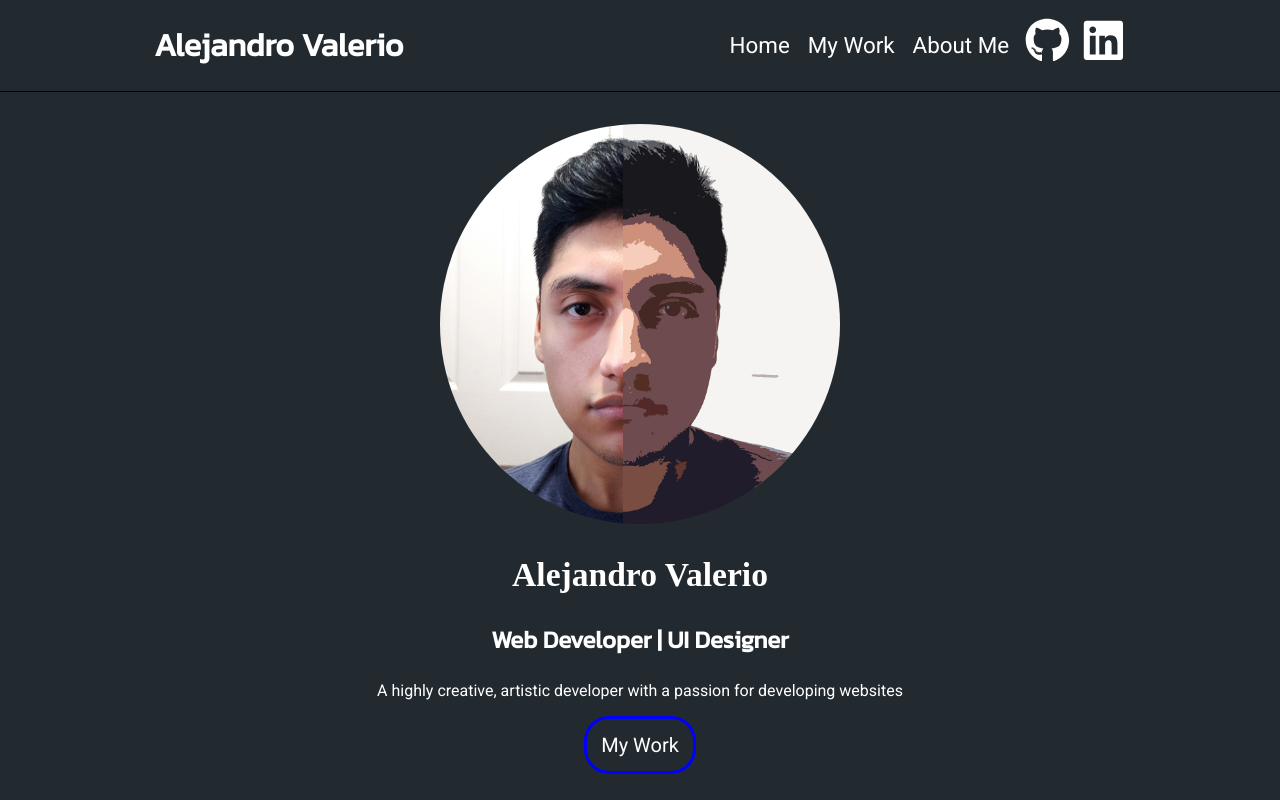
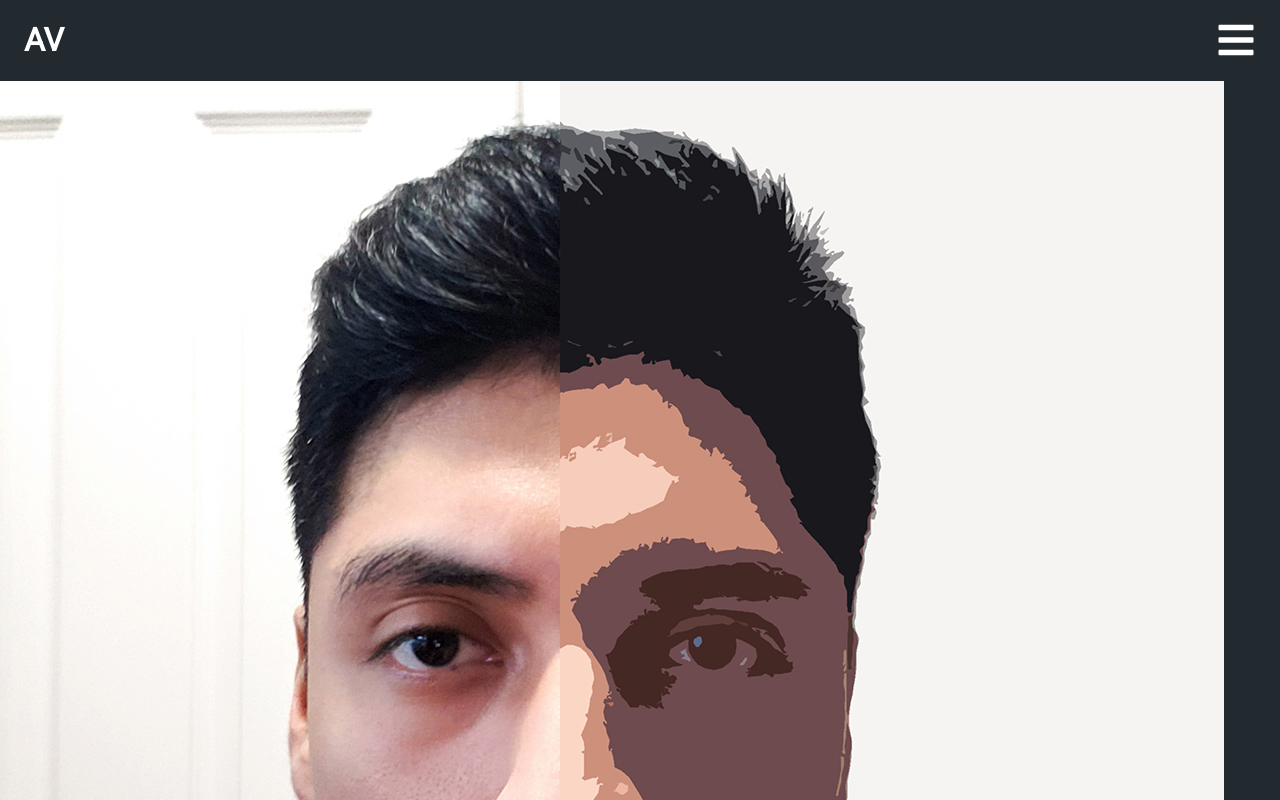
Before and after one commit to AlexV713/Portfolio-React-2, a React (Create React App) app in the folder portfolio-app/: page / in a window 1280 px wide. Shown: the top 800 px of the page. Built offline with nearby package versions, Linux system fonts and the light colour scheme.

Commit message:
Added New CSS Files & Mobile Header
I am replacing the old CSS file to a SCSS file for better styling. I added the mobile header and the navigation links and icons. The mobile nav works as a dropdown menu when clicked or tapped.

```diff
--- /dev/null
+++ b/portfolio-app/src/App-old.css
@@ -0,0 +1,287 @@
+body {
+  margin: 0;
+  padding: 0;
+  overflow-x: hidden;
+  background-color: #222a30;
+  color: #FFFFFF;
+  font-family: 'Roboto', sans-serif;
+}
+
+#html {
+  color: #dd4b25;
+}
+
+.reactjs {
+  color: #5ed3f3;
+}
+
+#css3 {
+  color: #2862e9;
+}
+
+.scss {
+  color: #c76494;
+}
+
+#javascript {
+  color: #edd718;
+}
+
+#jquery {
+  color: #0865a6;
+}
+
+#vuejs {
+  color: #3fb27f;
+}
+
+#php {
+  color: #8892bf;
+}
+
+#mysql {
+  color: #dd8a00;
+}
+
+#adobecc {
+  color: #fa0f00;
+}
+
+#photoshop {
+  color: #31a8ff;
+}
+
+#illustrator {
+  color: #f79500;
+}
+
+#xd {
+  color: #f75eee;
+}
+
+.noColor {
+  color: #ffffff;
+}
+
+h1,
+h2,
+h3,
+h4 {
+    font-family: 'Kanit', sans-serif;
+}
+
+#me-container {
+  display: grid;
+  place-items: center;
+  margin-top: 2em;
+}
+
+#myself {
+  height: 400px;
+  width: 400px;
+  border-radius: 50%;
+}
+
+#home-text {
+  text-align: center;
+}
+
+#home-buttons > a {
+  border: solid blue 3px;
+  border-radius: 25px;
+  text-decoration: none;
+  color: #FFFFFF;
+  padding: 0.7em;
+  font-size: 20px;
+}
+
+.name {
+    font-family: 'Times New Roman', Times, serif;
+}
+
+#work-section > h2 {
+  text-align: center;
+}
+
+#work-section > .boxes {
+  display: flex;
+  flex-direction: row;
+  justify-content: space-around;
+  align-items: center;
+}
+
+#work-section .box-links {
+  width: 325px;
+  height: auto;
+  border-radius: 15px;
+}
+
+.thumbnails {
+  height: inherit;
+  width: inherit;
+  border-radius: inherit;
+  border: solid blue 2px;
+}
+
+footer {
+  text-align: center;
+  margin-top: 5em;
+}
+
+/* Desktop Display */
+@media only screen and (min-width: 1025px) {
+  header {
+    display: flex;
+    justify-content: space-around;
+    align-items: center;
+    border-bottom: solid black 1px;
+  }
+
+  header > #title {
+    color: #FFFFFF;
+    text-decoration: none;
+  }
+
+  header > #title:hover {
+    opacity: 0.5;
+  }
+
+  #desktop-nav {
+    display: flex;
+    flex-direction: row;
+    align-items: center;
+  }
+
+  #desktop-nav .links {
+    color: #FFFFFF;
+    text-decoration: none;
+    font-size: 1.4rem;
+    margin-left: 0.8em;
+  }
+
+  #desktop-nav .links:active {
+    opacity: 0.5;
+  }
+
+  #desktop-nav > #icons-container {
+    margin-left: 1em;
+  }
+
+  #icons-container > .icon-links {
+    font-size: 2.8rem;
+    color: #FFFFFF;
+    text-decoration: none;
+  }
+
+  h2 {
+    font-size: 2.1rem;
+  }
+
+  h3 {
+    font-size: 1.5rem;
+  }
+
+  #home-content > p {
+    font-size: 1.2rem;
+  }
+
+  #home-buttons {
+    display: grid;
+    place-items: center;
+  }
+
+  #home-buttons > a {
+    border: solid blue 3px;
+    border-radius: 25px;
+    text-decoration: none;
+    color: #FFFFFF;
+    padding: 0.7em;
+    font-size: 20px;
+  }
+
+  .work-sections {
+    display: grid;
+    grid-template-columns: auto auto;
+    justify-content: center;
+    grid-gap: 2em;
+    padding: 0 5em 0;
+  }
+
+  .work-sections p {
+    font-size: 1.2rem;
+  }
+
+  .work-sections > .information h2 {
+    margin: 0.7em 0 0.5em;
+    font-size: 1.8rem;
+  }
+
+  .work-sections > .information h3 {
+    font-size: 1.3rem;
+  }
+
+  .work-sections > .information img {
+    height: auto;
+    width: 100%;
+  }
+
+  .project-links {
+    display: flex;
+    justify-content: space-between;
+  }
+
+  .work-sections > .information p {
+    padding: 0;
+  }
+
+  .work-sections > .information ol {
+    padding: 0 1.5em 0;
+    font-size: 1.2rem;
+  }
+
+  #about-content {
+    text-align: center;
+  }
+
+  #about-container {
+    display: flex;
+    justify-content: space-around;
+    align-items: center;
+    padding-left: 10em;
+    padding-right: 10em;
+  }
+
+  #about-container > #picture img {
+    height: 325px;
+    width: 325px;
+    border-radius: 25px;
+  }
+
+  #technologies-container {
+    padding-bottom: 1em;
+  }
+
+  #technologies-container > h3 {
+    text-align: center;
+  }
+
+  #technologies-container > #technologies-lists {
+    display: flex;
+    font-size: 1.3rem;
+  }
+
+  #technologies-lists > ul {
+    list-style-type: none;
+    text-align: left;
+  }
+
+  #my-story {
+    margin: 0 5em 0;
+  }
+
+  #my-story > p {
+    text-align: left;
+    font-size: 1.2rem;
+  }
+
+}
--- a/portfolio-app/src/App.css
+++ b/portfolio-app/src/App.css
@@ -1,3 +1,4 @@
+/* Mobile Display */
 body {
   margin: 0;
   padding: 0;
@@ -7,272 +8,71 @@ body {
   font-family: 'Roboto', sans-serif;
 }
 
-#html {
-  color: #dd4b25;
+header #desktop-nav {
+  display: none;
 }
 
-.reactjs {
-  color: #5ed3f3;
+header #mobile-header #front {
+  display: -webkit-box;
+  display: -ms-flexbox;
+  display: flex;
+  -webkit-box-pack: justify;
+      -ms-flex-pack: justify;
+          justify-content: space-between;
+  -webkit-box-align: center;
+      -ms-flex-align: center;
+          align-items: center;
+  margin: 0 1.5em 0;
 }
 
-#css3 {
-  color: #2862e9;
+header #mobile-header #front #mobile-title {
+  text-decoration: none;
+  color: white;
 }
 
-.scss {
-  color: #c76494;
-}
-
-#javascript {
-  color: #edd718;
-}
-
-#jquery {
-  color: #0865a6;
-}
-
-#vuejs {
-  color: #3fb27f;
-}
-
-#php {
-  color: #8892bf;
-}
-
-#mysql {
-  color: #dd8a00;
-}
-
-#adobecc {
-  color: #fa0f00;
-}
-
-#photoshop {
-  color: #31a8ff;
-}
-
-#illustrator {
-  color: #f79500;
-}
-
-#xd {
-  color: #f75eee;
-}
-
-.noColor {
-  color: #ffffff;
-}
-
-h1,
-h2,
-h3,
-h4 {
-    font-family: 'Kanit', sans-serif;
-}
-
-#me-container {
-  display: grid;
-  place-items: center;
-  margin-top: 2em;
-}
-
-#myself {
-  height: 400px;
-  width: 400px;
-  border-radius: 50%;
-}
-
-#home-text {
-  text-align: center;
-}
-
-.name {
-    font-family: 'Times New Roman', Times, serif;
-}
-
-#work-section > h2 {
-  text-align: center;
-}
-
-#work-section > .boxes {
-  display: flex;
-  flex-direction: row;
-  justify-content: space-around;
-  align-items: center;
-}
-
-#work-section .box-links {
-  width: 325px;
-  height: auto;
-  border-radius: 15px;
-}
-
-.thumbnails {
-  height: inherit;
-  width: inherit;
-  border-radius: inherit;
-  border: solid blue 2px;
-}
-
-footer {
-  text-align: center;
-  margin-top: 5em;
-}
-
-/* Desktop Display */
-@media only screen and (min-width: 1025px) {
-  header {
-    display: flex;
-    justify-content: space-around;
-    align-items: center;
-    border-bottom: solid black 1px;
-  }
-
-  header > #title {
-    color: #FFFFFF;
-    text-decoration: none;
-  }
-
-  header > #title:hover {
+header #mobile-header #front #mobile-title:active {
   opacity: 0.5;
 }
 
-  #desktop-nav {
-    display: flex;
-    flex-direction: row;
-    align-items: center;
+header #mobile-header #front .toggle-bars {
+  font-size: 2.5em;
 }
 
-  #desktop-nav .links {
-    color: #FFFFFF;
-    text-decoration: none;
-    font-size: 1.4rem;
-    margin-left: 0.8em;
-  }
-
-  #desktop-nav .links:active {
+header #mobile-header #front .toggle-bars:active {
   opacity: 0.5;
 }
 
-  #desktop-nav > #icons-container {
-    margin-left: 1em;
-  }
-
-  #icons-container > .icon-links {
-    font-size: 2.8rem;
-    color: #FFFFFF;
-    text-decoration: none;
-  }
-
-  h2 {
-    font-size: 2.1rem;
-  }
-
-  h3 {
-    font-size: 1.5rem;
-  }
-
-  #home-content > p {
-    font-size: 1.2rem;
-  }
-
-  #home-buttons {
+header #mobile-header #mobile-navigation #links-list {
+  display: -ms-grid;
   display: grid;
   place-items: center;
-  }
-
-  #home-buttons > a {
-    border: solid blue 3px;
-    border-radius: 25px;
-    text-decoration: none;
-    color: #FFFFFF;
-    padding: 0.7em;
-    font-size: 20px;
-  }
-
-  .work-sections {
-    display: grid;
-    grid-template-columns: auto auto;
-    justify-content: center;
-    grid-gap: 2em;
-    padding: 0 5em 0;
-  }
-
-  .work-sections p {
-    font-size: 1.2rem;
-  }
-
-  .work-sections > .information h2 {
-    margin: 0.7em 0 0.5em;
+  list-style-type: none;
+  padding: 0;
+  margin: 0;
   font-size: 1.8rem;
 }
 
-  .work-sections > .information h3 {
-    font-size: 1.3rem;
+header #mobile-header #mobile-navigation #links-list li {
+  margin-bottom: 1em;
 }
 
-  .work-sections > .information img {
-    height: auto;
-    width: 100%;
+header #mobile-header #mobile-navigation #links-list li a {
+  text-decoration: none;
+  color: white;
 }
 
-  .project-links {
+header #mobile-header #mobile-icons #icons-container {
+  display: -webkit-box;
+  display: -ms-flexbox;
   display: flex;
-    justify-content: space-between;
+  -webkit-box-pack: center;
+      -ms-flex-pack: center;
+          justify-content: center;
 }
 
-  .work-sections > .information p {
-    padding: 0;
+header #mobile-header #mobile-icons #icons-container .icon-links {
+  text-decoration: none;
+  color: white;
+  font-size: 4em;
 }
-
-  .work-sections > .information ol {
-    padding: 0 1.5em 0;
-    font-size: 1.2rem;
-  }
-
-  #about-content {
-    text-align: center;
-  }
-
-  #about-container {
-    display: flex;
-    justify-content: space-around;
-    align-items: center;
-    padding-left: 10em;
-    padding-right: 10em;
-  }
-
-  #about-container > #picture img {
-    height: 325px;
-    width: 325px;
-    border-radius: 25px;
-  }
-
-  #technologies-container {
-    padding-bottom: 1em;
-  }
-
-  #technologies-container > h3 {
-    text-align: center;
-  }
-
-  #technologies-container > #technologies-lists {
-    display: flex;
-    font-size: 1.3rem;
-  }
-
-  #technologies-lists > ul {
-    list-style-type: none;
-    text-align: left;
-  }
-
-  #my-story {
-    margin: 0 5em 0;
-  }
-
-  #my-story > p {
-    text-align: left;
-    font-size: 1.2rem;
-  }
-
-}
+/*# sourceMappingURL=App.css.map */
--- a/portfolio-app/src/components/Header.js
+++ b/portfolio-app/src/components/Header.js
@@ -1,10 +1,12 @@
 import React from 'react'
 import { Link } from 'react-router-dom'
-import { FaGithub, FaLinkedin } from "react-icons/fa"
+import { FaGithub, FaLinkedin, FaBars } from "react-icons/fa"
 
-function header() {
+function Header() {
+    const [visible, setVisible] = React.useState(false);
   return (
     <header>
+        <div id="desktop-nav">
             <Link to="/" id="title">
                 <h1>Alejandro Valerio</h1>
             </Link>
@@ -22,8 +24,35 @@ function header() {
                         </a>
                     </div>
             </nav>
+        </div>
+
+        <div id="mobile-header">
+            <div id="front">
+                <Link to="/" id="mobile-title">
+                    <h1>AV</h1>
+                </Link>
+                <FaBars className="toggle-bars" onClick={() => setVisible(!visible)}/>
+            </div>
+            <nav id="mobile-navigation" style={{display: visible ? 'block' : 'none'}}>
+                <ul id="links-list">
+                    <li><Link to="/" className="links">Home</Link></li>
+                    <li><Link to="work" className="links">My Work</Link></li>
+                    <li><Link to="about" className="links">About Me</Link></li>
+                </ul>
+            </nav>
+            <div id="mobile-icons" style={{display: visible ? 'block' : 'none'}}>
+                <div id="icons-container">
+                    <a href="https://github.com/AlexV713" className="icon-links" target="_blank" rel="noreferrer">
+                        <FaGithub/>&nbsp;
+                    </a>
+                    <a href="https://www.linkedin.com/in/alejandro-valerio-9b57b31b0/" className="icon-links" target="_blank" rel="noreferrer">
+                        <FaLinkedin/>
+                    </a>
+                </div>
+            </div>
+        </div>
     </header>
   )
 }
 
-export default header
+export default Header
```
Also changed, not shown: portfolio-app/src/App.scss (added, +66 -0 lines), 1 other file (tests, documents, lock files or other folders). Lines whose indentation alone changed are shown as unchanged.
